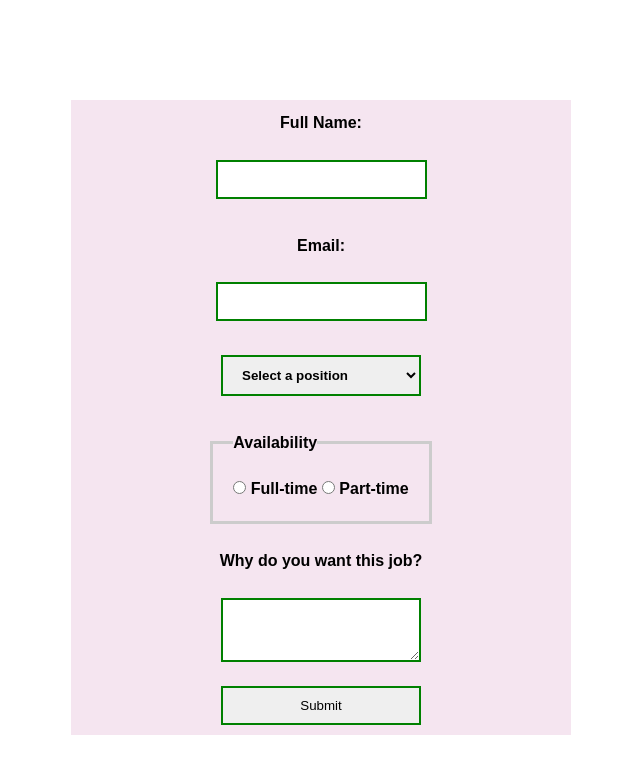
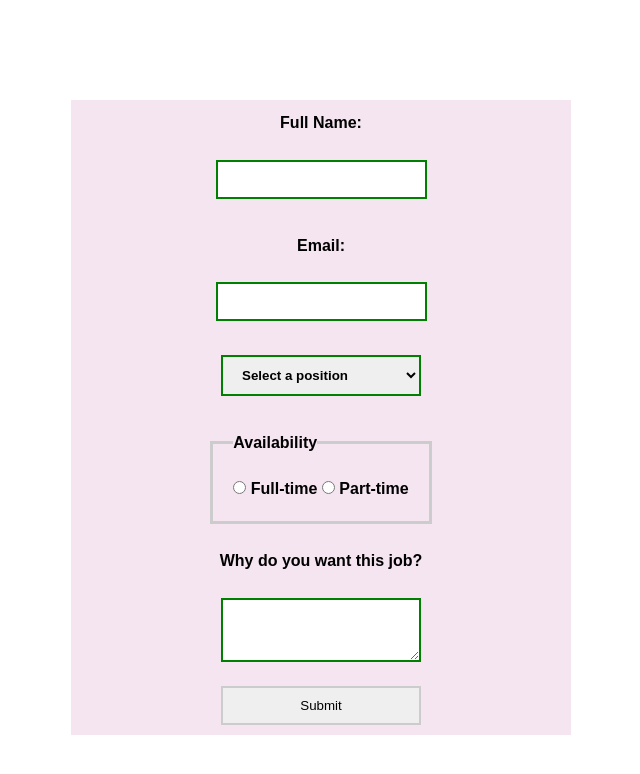
Before and after one commit to AnthonyAjjawi/jobapplication, a plain HTML site: page index.html in a window 1280 px wide. In both pictures the pointer is over the input 640 px from the left and 705 px from the top of the page. Shown: the whole page, without its empty margins (319-959 px from the left). Drawn offline with Linux system fonts and the light colour scheme.

Commit message:
made more css changes

```diff
--- a/styles.css
+++ b/styles.css
@@ -128,6 +128,10 @@ input[type="submit"] {
     border: 2px solid #555;
 }
 
+
+input[type="submit"]:hover {
+    border: 2px solid #ccc;
+}
 /* invalid pseudo-selector */
 
 
@@ -145,3 +149,7 @@ select:valid,
 textarea:valid {
     border: 2px solid green;
 }
+
+input[type="submit"]:hover {
+    border: 2px solid #ccc;
+}
```
